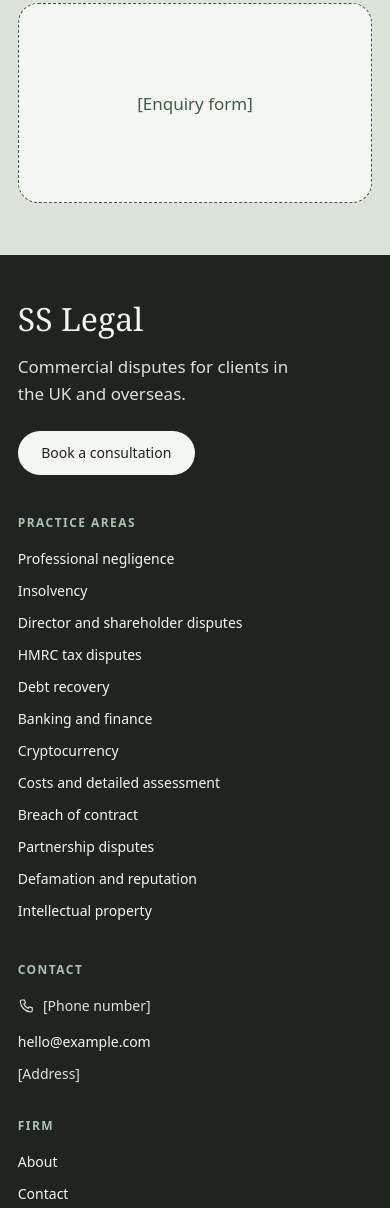
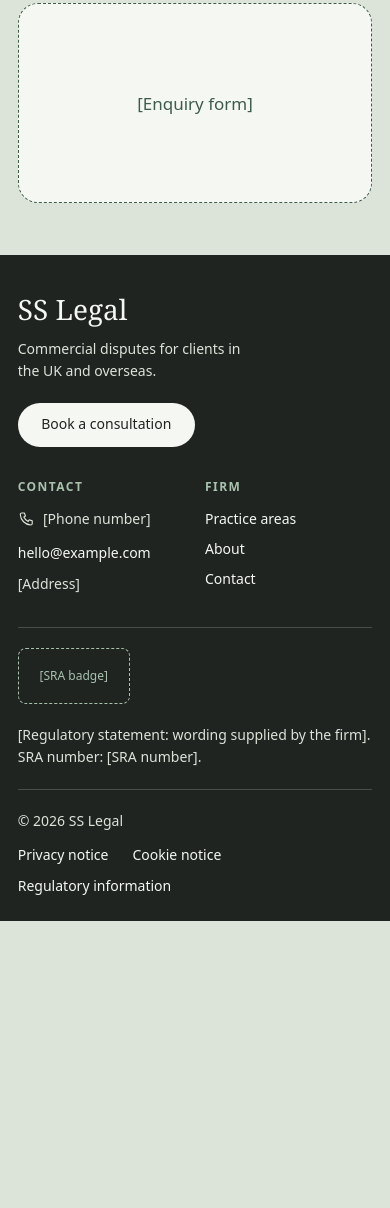
Before and after one commit to affanqasim/SS-LEGAL, an Astro site: page / in a window 390 px wide. Shown: the part 444-1652 px from the top of the page. After the commit the page ends 1365 px from the top, so only its background shows below. Built offline with nearby package versions, Linux system fonts and the light colour scheme; Astro itself is replaced by a stand-in of ours.

Commit message:
Hide header on scroll down, shrink footer
- Header is sticky, slides away when scrolling down and returns on scroll up.
  Stays visible while the mobile menu is open or when tabbed into.
- Footer drops the practice areas list (one link remains) and tightens spacing.

Co-Authored-By: Claude Opus 5.5 <noreply@anthropic.com>
Claude-Session: https://claude.ai/code/session_01CTHfDK1ZMmafgRbGTd59M7

```diff
--- a/src/components/Footer.astro
+++ b/src/components/Footer.astro
@@ -1,6 +1,5 @@
 ---
 import { site, mainNav, legalNav } from '../data/site';
-import { practiceAreas } from '../data/practiceAreas';
 import PhoneLink from './PhoneLink.astro';
 
 const year = new Date().getFullYear();
@@ -14,15 +13,7 @@ const year = new Date().getFullYear();
         <a class="btn btn-light" href={site.bookingHref}>Book a consultation</a>
       </div>
 
-      <nav class="col" aria-label="Practice areas">
-        <h2 class="col-title">Practice areas</h2>
-        <ul class="areas">
-          {practiceAreas.map((a) => (
-            <li><a href={`/practice-areas/${a.slug}`}>{a.name}</a></li>
-          ))}
-        </ul>
-      </nav>
-
+      <div class="cols">
         <div class="col">
           <h2 class="col-title">Contact</h2>
           <ul>
@@ -30,12 +21,14 @@ const year = new Date().getFullYear();
             <li><a href={`mailto:${site.email}`}>{site.email}</a></li>
             <li><address>{site.address}</address></li>
           </ul>
-        <h2 class="col-title spaced">Firm</h2>
+        </div>
+
+        <nav class="col" aria-label="Footer">
+          <h2 class="col-title">Firm</h2>
           <ul>
-          {mainNav.filter((n) => n.href !== '/practice-areas').map((n) => (
-            <li><a href={n.href}>{n.label}</a></li>
-          ))}
+            {mainNav.map((n) => <li><a href={n.href}>{n.label}</a></li>)}
           </ul>
+        </nav>
       </div>
     </div>
 
@@ -61,31 +54,29 @@ const year = new Date().getFullYear();
   .site-footer {
     background: var(--graphite);
     color: var(--sage);
-    padding-block: clamp(3rem, 2rem + 4vw, 5rem) 2rem;
+    padding-block: clamp(2.5rem, 2rem + 2vw, 3.5rem) 1.5rem;
     font-size: var(--text-sm);
   }
 
   a { color: var(--sage-light); text-decoration: none; }
   a:hover { color: var(--green-light); text-decoration: underline; text-underline-offset: 3px; }
 
-  ul { margin: 0; padding: 0; list-style: none; display: grid; gap: 0.6rem; }
+  ul { margin: 0; padding: 0; list-style: none; display: grid; gap: 0.5rem; }
   address { font-style: normal; }
 
   .top {
     display: grid;
-    gap: 2.5rem;
-    grid-template-columns: 1fr;
+    gap: 2rem;
   }
 
   .logo {
     font-family: var(--font-serif);
-    font-size: 2rem;
+    font-size: 1.75rem;
     line-height: 1;
   }
   .lede {
-    margin: 1rem 0 1.5rem;
-    max-width: 28ch;
-    font-size: var(--text-base);
+    margin: 0.75rem 0 1.25rem;
+    max-width: 30ch;
   }
 
   .btn-light {
@@ -94,23 +85,25 @@ const year = new Date().getFullYear();
   }
   .btn-light:hover { color: var(--graphite); text-decoration: none; }
 
+  .cols {
+    display: grid;
+    gap: 2rem;
+  }
+
   .col-title {
     font: 600 0.75rem / 1.4 var(--font-sans);
     letter-spacing: 0.12em;
     text-transform: uppercase;
     color: var(--green-light);
-    margin: 0 0 1rem;
+    margin: 0 0 0.75rem;
   }
-  .col-title.spaced { margin-top: 2rem; }
-
-  .areas { grid-template-columns: 1fr; }
 
   .regulatory {
     display: flex;
     align-items: center;
     gap: 1.25rem;
-    margin-top: 3rem;
-    padding-block: 1.5rem;
+    margin-top: 2rem;
+    padding-block: 1.25rem;
     border-top: 1px solid color-mix(in srgb, var(--sage) 22%, transparent);
   }
   .regulatory p { margin: 0; max-width: 70ch; }
@@ -118,8 +111,8 @@ const year = new Date().getFullYear();
     flex: none;
     display: grid;
     place-items: center;
-    width: 128px;
-    height: 64px;
+    width: 112px;
+    height: 56px;
     border: 1px dashed var(--green-light);
     border-radius: 8px;
     color: var(--green-light);
@@ -130,8 +123,8 @@ const year = new Date().getFullYear();
     display: flex;
     flex-wrap: wrap;
     justify-content: space-between;
-    gap: 1rem;
-    padding-top: 1.5rem;
+    gap: 0.75rem 1rem;
+    padding-top: 1.25rem;
     border-top: 1px solid color-mix(in srgb, var(--sage) 22%, transparent);
   }
   .bottom p { margin: 0; }
@@ -141,11 +134,11 @@ const year = new Date().getFullYear();
     .regulatory { flex-direction: column; align-items: flex-start; }
   }
 
-  @media (min-width: 640px) {
-    .areas { grid-template-columns: 1fr 1fr; column-gap: 2rem; }
+  @media (min-width: 360px) {
+    .cols { grid-template-columns: 1fr 1fr; gap: 1.25rem; }
   }
 
-  @media (min-width: 960px) {
-    .top { grid-template-columns: 1.1fr 1.6fr 1fr; gap: 3rem; }
+  @media (min-width: 900px) {
+    .top { grid-template-columns: 1fr 1fr; gap: 3rem; }
   }
 </style>
--- a/src/components/Header.astro
+++ b/src/components/Header.astro
@@ -43,8 +43,47 @@ const isCurrent = (href: string) => path === href || path.startsWith(href + '/')
 </header>
 
 <script>
+  const header = document.querySelector<HTMLElement>('.site-header');
   const toggle = document.querySelector<HTMLButtonElement>('.menu-toggle');
   const nav = document.getElementById('site-nav');
+
+  // Hide the header when scrolling down, show it again when scrolling up.
+  if (header) {
+    const THRESHOLD = 8;
+    let lastY = window.scrollY;
+    let ticking = false;
+
+    const update = () => {
+      ticking = false;
+      const y = Math.max(window.scrollY, 0);
+      const delta = y - lastY;
+      if (Math.abs(delta) < THRESHOLD) return;
+
+      const menuOpen = nav?.classList.contains('is-open') ?? false;
+      // Only keyboard focus counts: a mouse click on "Book" should not pin it.
+      const focusInside = header.querySelector(':focus-visible') !== null;
+
+      if (delta > 0 && y > header.offsetHeight && !menuOpen && !focusInside) {
+        header.classList.add('is-hidden');
+      } else if (delta < 0) {
+        header.classList.remove('is-hidden');
+      }
+      lastY = y;
+    };
+
+    window.addEventListener('scroll', () => {
+      if (!ticking) {
+        ticking = true;
+        requestAnimationFrame(update);
+      }
+    }, { passive: true });
+
+    // Keyboard users tabbing into a hidden header bring it back.
+    header.addEventListener('focusin', () => {
+      if (header.querySelector(':focus-visible')) header.classList.remove('is-hidden');
+    });
+  }
+
   if (toggle && nav) {
     const close = () => {
       toggle.setAttribute('aria-expanded', 'false');
@@ -69,9 +108,14 @@ const isCurrent = (href: string) => path === href || path.startsWith(href + '/')
 
 <style>
   .site-header {
+    position: sticky;
+    top: 0;
+    z-index: 50;
     border-bottom: var(--rule);
     background: var(--sage);
+    transition: transform 0.3s ease;
   }
+  .site-header.is-hidden { transform: translateY(-100%); }
 
   .phone-strip {
     border-bottom: var(--rule);
--- a/src/pages/index.astro
+++ b/src/pages/index.astro
@@ -22,6 +22,7 @@ import BaseLayout from '../layouts/BaseLayout.astro';
     color: var(--muted);
   }
   .slot {
+    scroll-margin-top: 140px; /* clear of the header if it is showing */
     display: grid;
     place-items: center;
     min-height: 200px;
```
Lines whose indentation alone changed are shown as unchanged.
